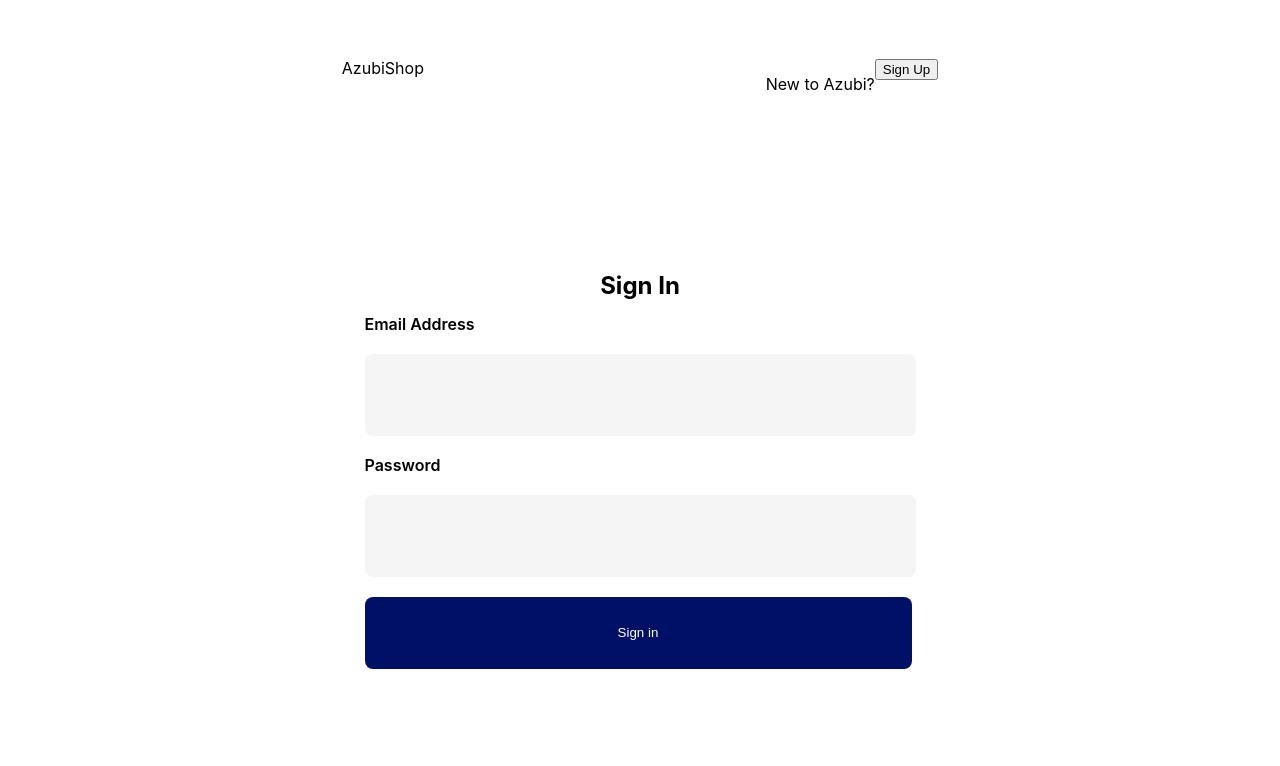
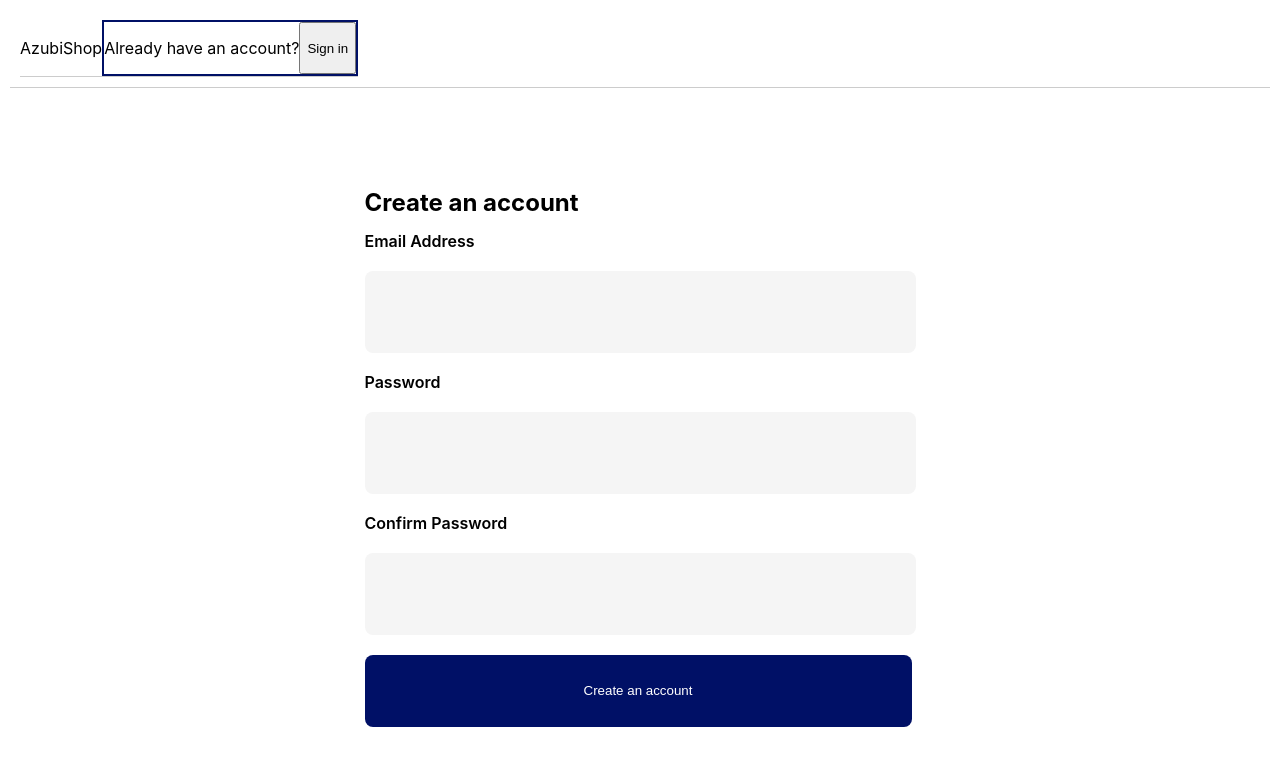
Before and after one commit to GIlbertWalker/Azubi-Ecommerce, a React (Create React App) app: page / in a window 1280 px wide. Shown: the top 766 px of the page. Built offline with nearby package versions, Linux system fonts and the light colour scheme.

Commit message:
pushin updates

```diff
--- a/src/App.js
+++ b/src/App.js
@@ -7,7 +7,8 @@ function App() {
   return (
     <div className="App">
 
-      <LoginPage/>
+      <RegistratioPage/>
+
     </div>
   );
 }
--- a/src/Css/login.css
+++ b/src/Css/login.css
@@ -8,16 +8,27 @@ background: #FFFFFF;
 list-style-type: none;
 }
 
-.NavBar{
-    padding-top: 58.25px;
-    display: flex;
-    justify-content: space-evenly;
-}
-
-.right-cont{
+.navbar {
     display: flex;
     justify-content: space-between;
-}
+    align-items: center;
+    margin: 10px;
+    background-color: #fff;
+    border-bottom: 1px solid #ccc;
+  }
+
+  .navbar-left {
+    display: flex;
+    align-items: center;
+
+  }
+
+  .navbar-right {
+    border: 2px solid #001066;
+    display: flex;
+    align-items: right;
+  }
+
 
 .form-content {
     max-width: 100%;
--- a/src/components/Navbaregister.js
+++ b/src/components/Navbaregister.js
@@ -4,16 +4,18 @@ import '../Css/login.css'
 // import bag from 'azubi-ecommerce/public/bag'
 const NavbaRegister = props => {
   return (
-    <div className='NavBar'>
-    {/* <img src={bag} alt="Azubi shop icon"/> */}
-    <li>AzubiShop</li>
+    <div className='navbar'>
+    <div className='navbar-left'>
 
-    <div className='right-cont'>
-    <p>{props.Ninfo}</p>
-    <a href='login'><button className='btn'>{props.btnName}</button></a>
+      <li>AzubiShop</li>
     </div>
 
+    <div className='navbar-right'>
+      <p>{props.Ninfo}</p>
+      <button className='btn'>{props.btnName}</button>
     </div>
+
+  </div>
   )
 }
 
--- a/src/components/RegisterPage.js
+++ b/src/components/RegisterPage.js
@@ -1,5 +1,6 @@
 import React, { useState } from "react";
 import NavbaRegister from "./Navbaregister";
+import '../App.css'
 
 function RegisterPage() {
   const [email, setEmail] = useState("");
@@ -27,6 +28,7 @@ function RegisterPage() {
       <div className="navbar">
       <NavbaRegister Ninfo="Already have an account?" btnName="Sign in"/>
       </div>
+
       <div className="form-content">
         <div>
           <form>
@@ -36,6 +38,7 @@ function RegisterPage() {
             </label>
             <br />
             <input
+              className="input"
               value={email}
               onChange={(e) => setEmail(e.target.value)}
               type="email"
@@ -48,6 +51,7 @@ function RegisterPage() {
             </label>
             <br />
             <input
+              className="input"
               value={pass}
               onChange={(e) => setPass(e.target.value)}
               type="password"
@@ -60,6 +64,7 @@ function RegisterPage() {
             </label>
             <br />
             <input
+              className="input"
               value={confirmpass}
               onChange={(e) => setConfirmpass(e.target.value)}
               type="password"
```
Also changed, not shown: src/App.css (line endings or trailing spaces).
